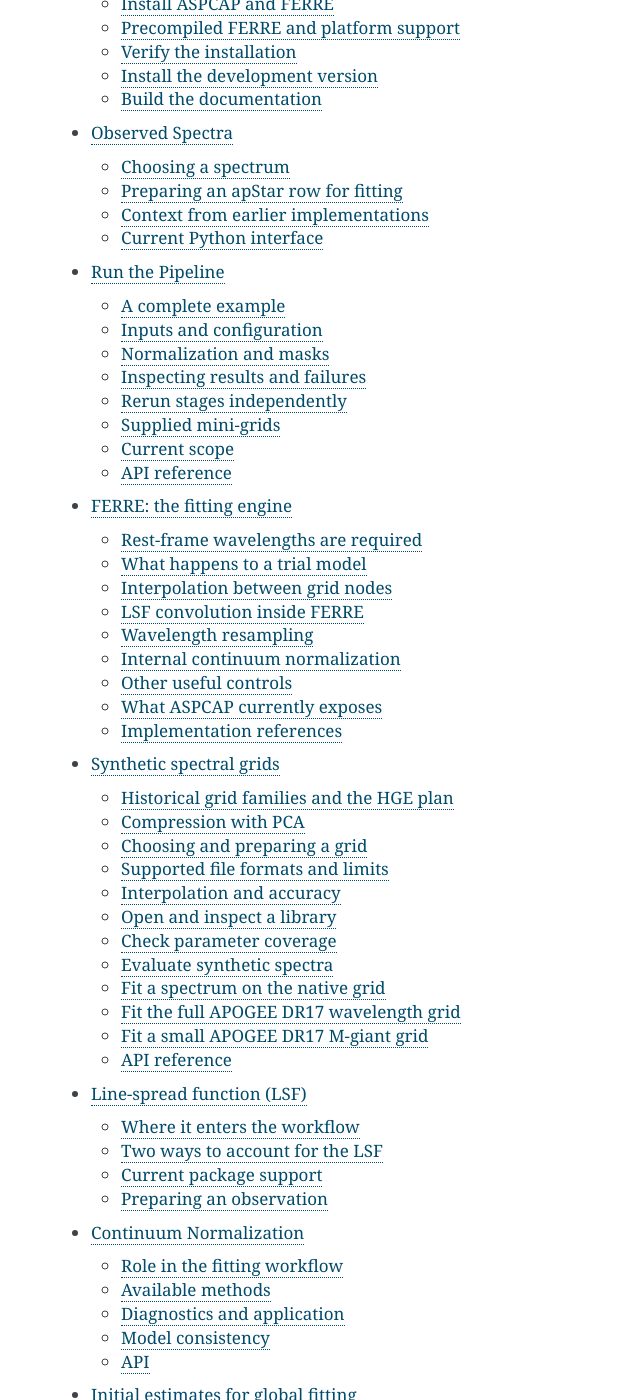
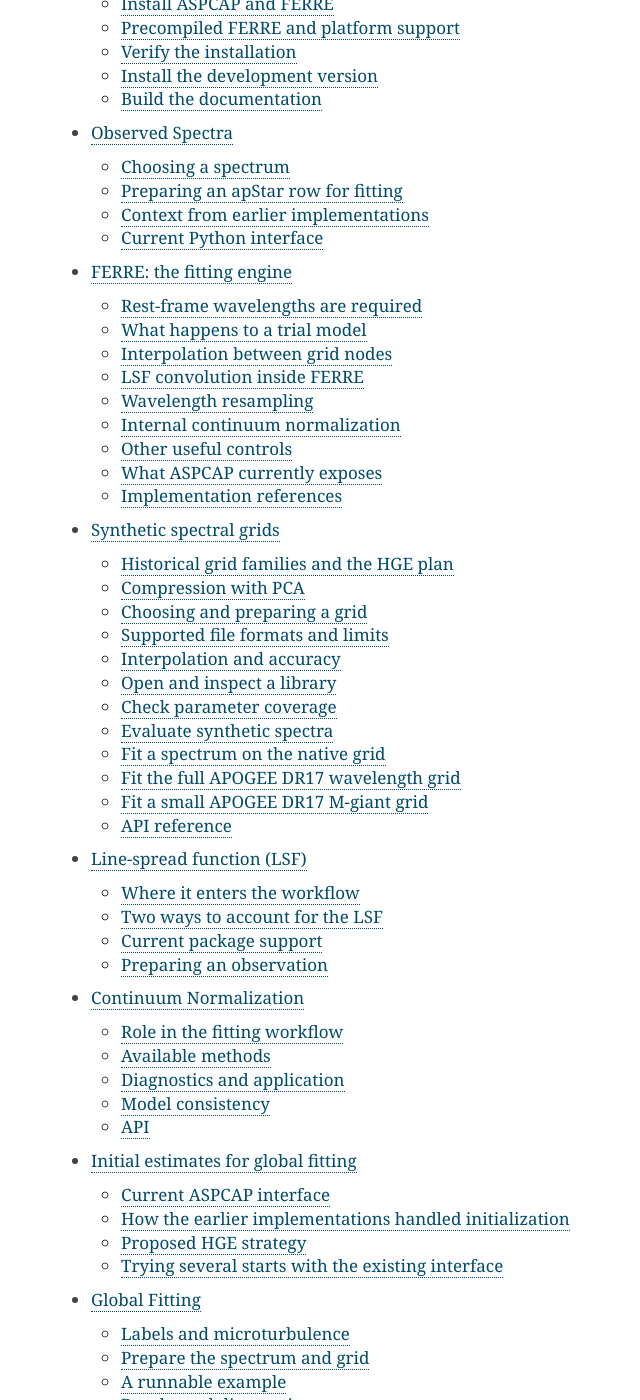
Before and after one commit to dnidever/aspcap, a Sphinx documentation site: the page built from docs/index.rst, in a window 1280 px wide and 1400 px high, scrolled down 2117 px. Shown: the whole window, without its empty margins (359-999 px from the left). Built offline with Sphinx 7.4.7, drawn with Linux system fonts in a browser that asks for light colours; some of the changed text lies outside the part shown.

Commit message:
Place the pipeline guide after abundance fitting

```diff
--- a/docs/index.rst
+++ b/docs/index.rst
@@ -45,7 +45,6 @@ and :doc:`element-fitting` for the individual-element workflow.
    quickstart
    installation
    observed-spectra
-   pipeline
    ferre
    grid
    lsf
```
Also changed, not shown: other parts of docs/index.rst (+1 -0 lines).
